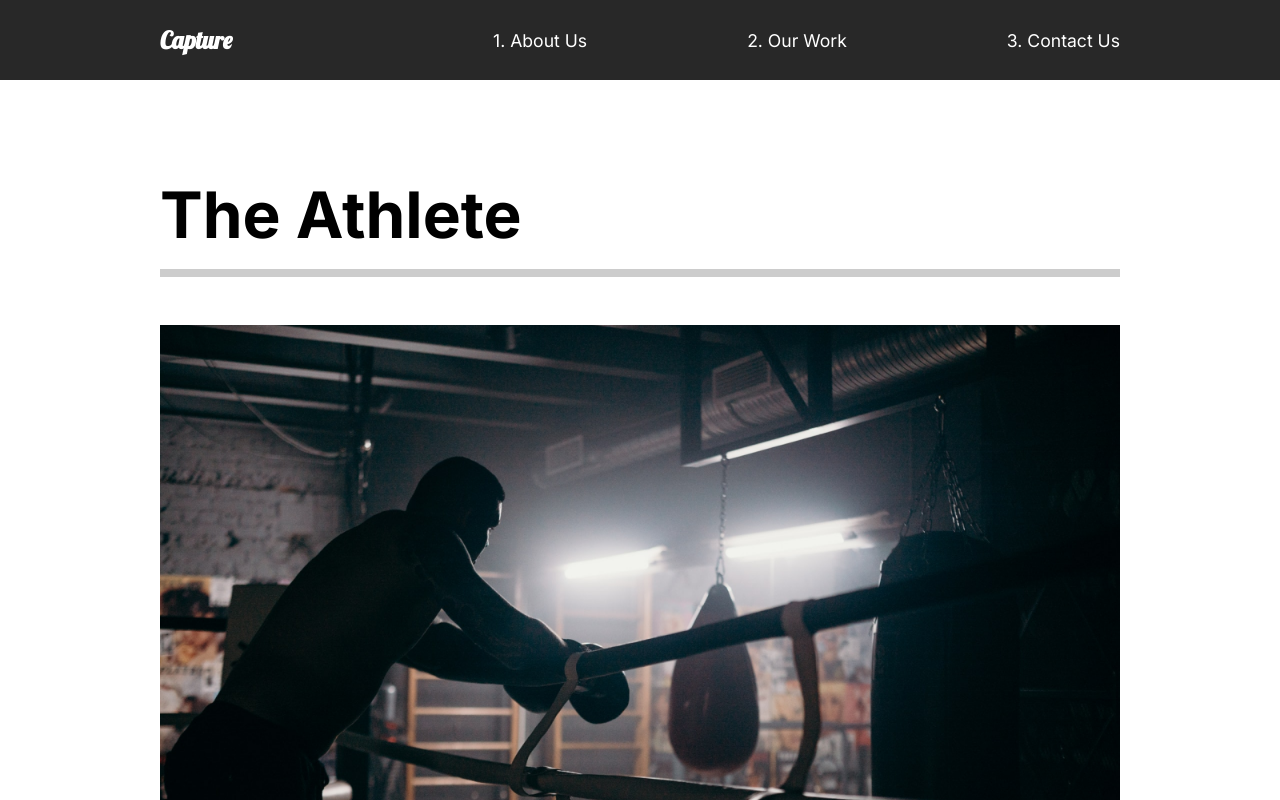
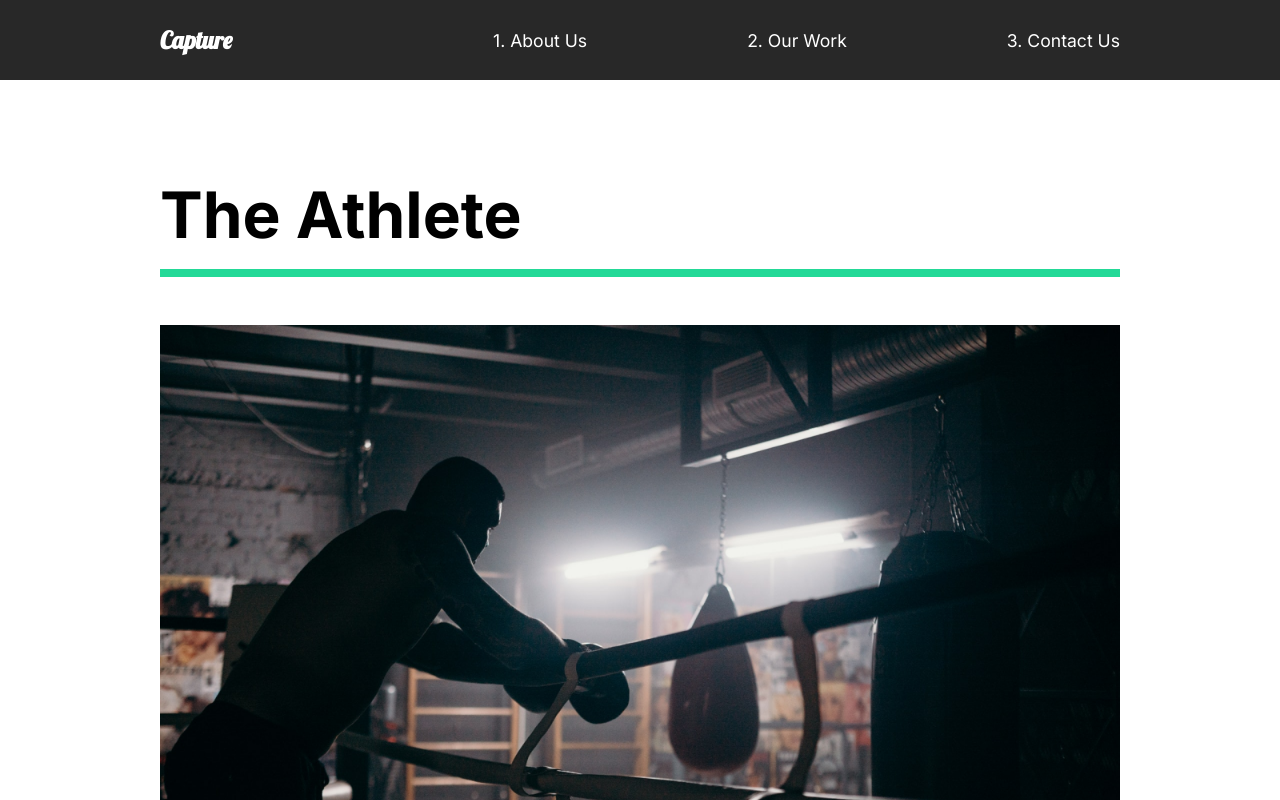
Before and after one commit to Limuthu/Capture-Portfolio, a React (Create React App) app: page /work in a window 1280 px wide. Shown: the top 800 px of the page. Built offline with nearby package versions, Linux system fonts and the light colour scheme.

Commit message:
15.Our Work Anim

```diff
--- a/src/animation.js
+++ b/src/animation.js
@@ -7,16 +7,15 @@
         opacity:1,
         y:0,
         transition:{
-            duration:1,
+            duration:0.5,
             when:"beforeChildren",
-            staggerChildren:0.75,
+            staggerChildren:0.5,
         },
     },
     exit:{
         opacity:0,
-        y:300,
         transition:{
-            duration:0.5
+            duration:0.2
         },
     },
 };
@@ -25,7 +24,7 @@
     hidden: {y:200},
     show:{
         y:0,
-        transition: {duration:0.75, ease:"easeOut"},
+        transition: {duration:0.5, ease:"easeOut"},
     },
 };
 
@@ -33,7 +32,7 @@
     hidden:{opacity:0},
     show:{
         opacity:1,
-        transition:{ease:"easeOut", duration:0.75},
+        transition:{ease:"easeOut", duration:0.5},
     },
 };
 
@@ -44,7 +43,29 @@
         opacity:1,
         transition:{
             ease:"easeOut",
-            duration:0.75,
+            duration:0.5,
         },
     },
 };
+
+export const lineAnim = {
+    hidden:{width:'0%'},
+    show:{
+        width:"100%",
+        transition: {duration: 0.5},
+    },
+}
+
+export const slider = {
+    hidden:{x:'-130%', skew:'45deg'},
+    show:{
+        x:'100%',
+        skew:'0deg',
+        transition:{ease:"easeOut", duration:0.5},
+    },
+};
+
+export const sliderContainer= {
+    hidden:{opacity:1},
+    show:{opacity:1, transition: {staggerChildren: 0.15, ease:"easeOut"}},
+}
--- a/src/pages/OurWork.js
+++ b/src/pages/OurWork.js
@@ -10,16 +10,24 @@
 
 // Animations
 import {motion} from 'framer-motion';
-import {pageAnimation} from '../animation.js'
+import {pageAnimation,fade,photoAnim,lineAnim,slider,sliderContainer} from '../animation.js'
 
 const OurWork = () => {
     return(
         <Work variants={pageAnimation} initial="hidden" animate="show" exit="exit" style={{background:"#fff"}}>
+            <motion.div variants={sliderContainer}>
+                <Frame1 variants={slider}></Frame1>
+                <Frame2 variants={slider}></Frame2>
+                <Frame3 variants={slider}></Frame3>
+                <Frame4 variants={slider}></Frame4>
+            </motion.div>
             <Movie>
-                <h2>The Athlete</h2>
-                <div className="line"></div>
+                <motion.h2 variants={fade}>The Athlete</motion.h2>
+                <motion.div variants={lineAnim} className="line"></motion.div>
                 <Link to="/work/the-athlete">
-                    <img src={athlete} alt="athlete" />
+                    <Hide>
+                        <motion.img variants={photoAnim} src={athlete} alt="athlete" />
+                    </Hide>
                 </Link>
             </Movie>
             <Movie>
@@ -53,7 +61,7 @@
     padding-bottom: 10rem;
     .line{
         height: 0.5rem;
-        background: #cccccc;
+        background: #23d997;
         margin-bottom: 3rem;
     }
     img{
@@ -63,4 +71,31 @@
     }
 `;
 
+const Hide =  styled.div`
+    overflow: hidden;
+`;
+
+// Frame Anim
+const Frame1 = styled(motion.div)`
+    position: fixed;
+    left: 0;
+    top: 10%;
+    width: 100%;
+    height: 100vh;
+    background: #fffebf;
+    z-index: 2;
+`;
+
+const Frame2 = styled(Frame1)`
+    background: #ff8efb;
+`;
+
+const Frame3 = styled(Frame1)`
+    background: #8ed2ff;
+`;
+
+const Frame4 = styled(Frame1)`
+    background: #8effa0;
+`;
+
 export default OurWork;
```
Also changed, not shown: src/components/AboutSection.js (+1 -1 lines).
